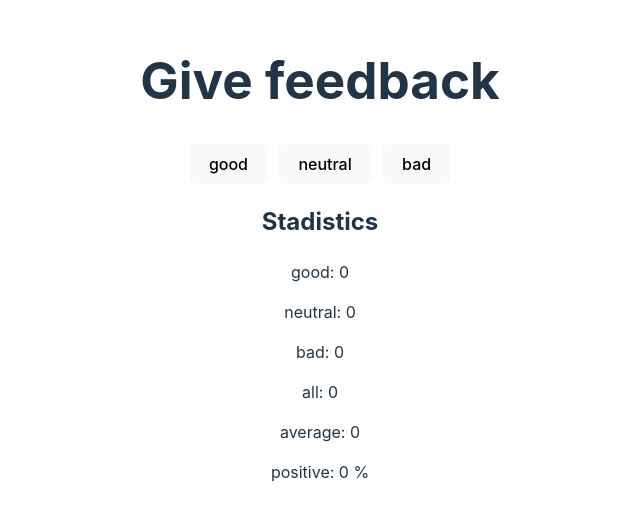
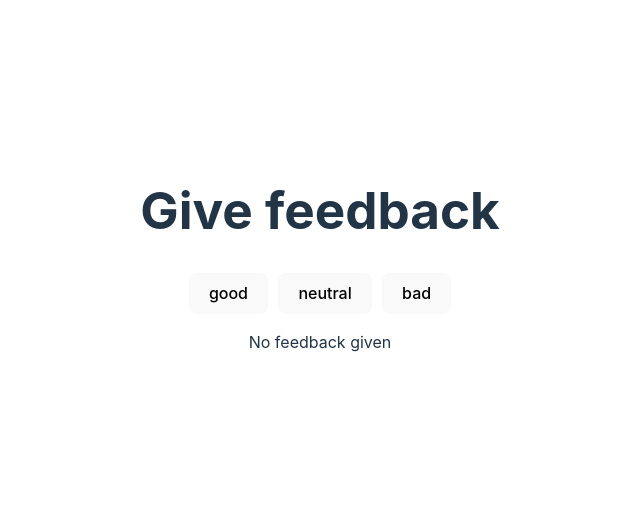
Before and after one commit to zeroproject-dev/fullstackopen-2025, a React (Vite) app in the folder part1/unicafe/: page / in a window 1280 px wide. Shown: the part 141-658 px from the top of the page, without its empty margins (320-960 px from the left). Built offline with nearby package versions, Linux system fonts and the light colour scheme.

Commit message:
part1 exercise 9

```diff
--- a/part1/unicafe/src/App.jsx
+++ b/part1/unicafe/src/App.jsx
@@ -5,6 +5,8 @@ const Statistics = ({ good, neutral, bad }) => {
   const all = good + neutral + bad;
   const average = (good - bad) / all;
   const positive = (good / all) * 100;
+
+  if (all === 0) return <p>No feedback given</p>;
 
   return (
     <div>
```
